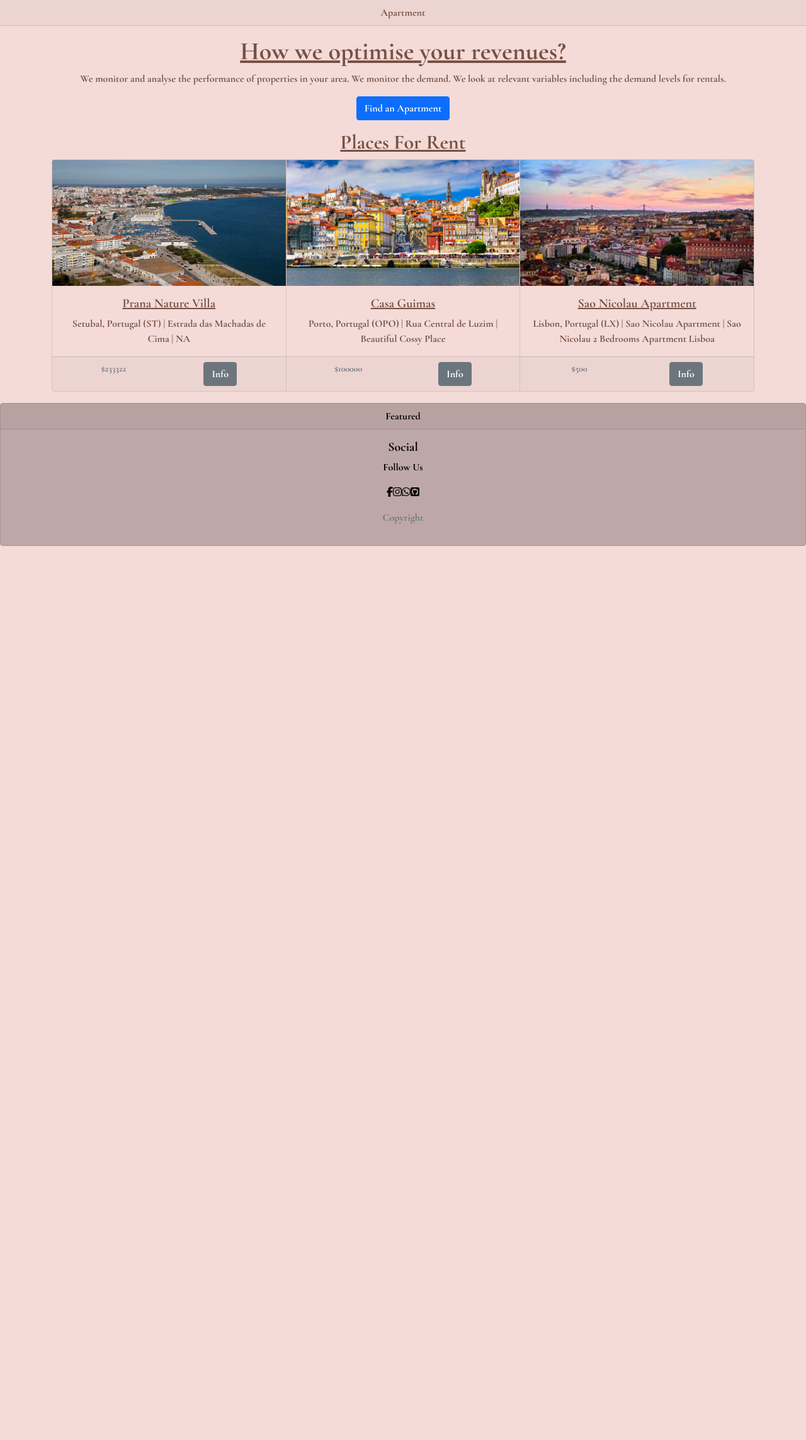
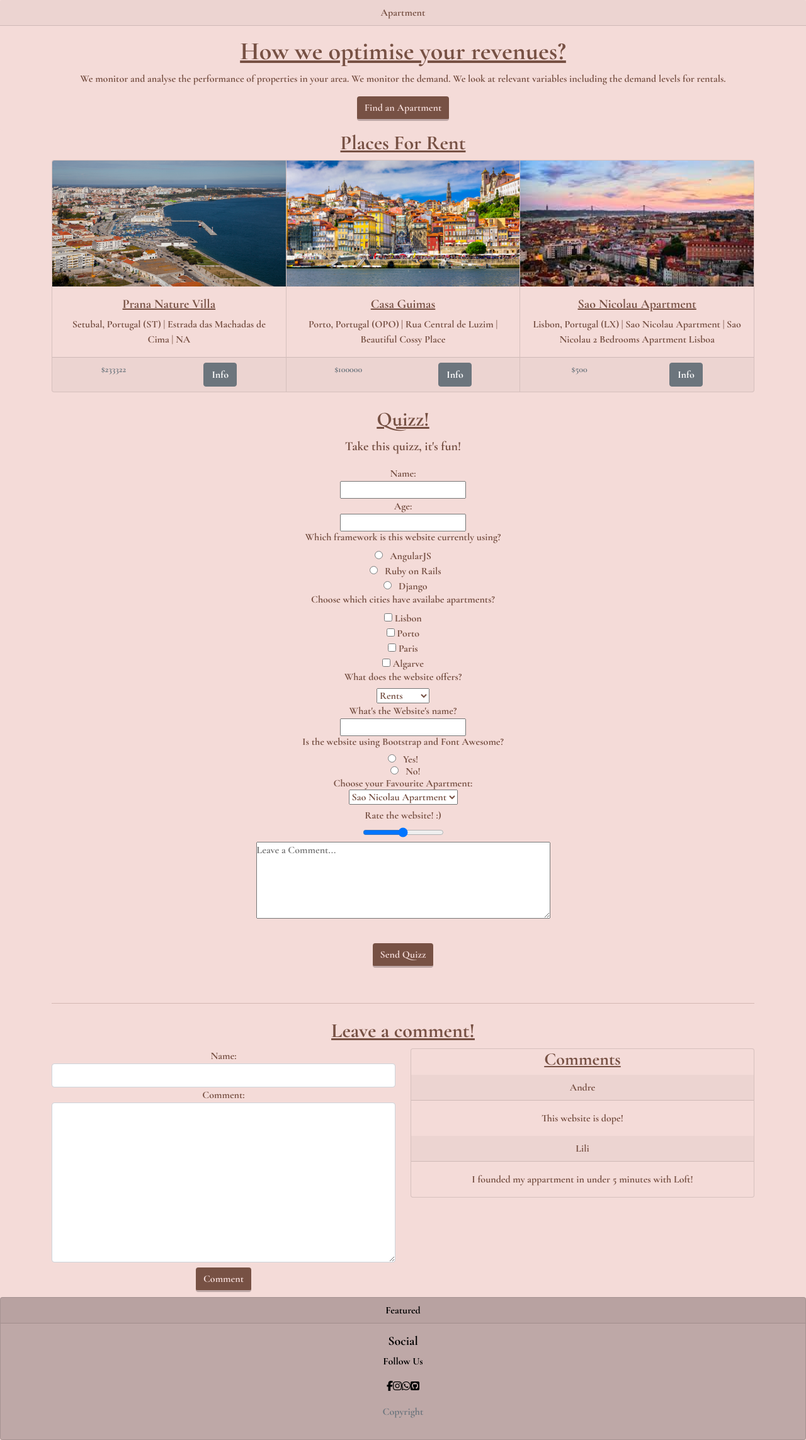
Before and after one commit to 21902652-TomeAlvim/LoftsTomeAlvim, a Django app: page / in a window 1280 px wide. Shown: the part 56-2343 px from the top of the page at 63% size. Before the commit the page ends 923 px from the top, so only its background shows below. Run offline with Django 3.2, Linux system fonts and the light colour scheme; data comes from the database, SQL or seed files in the repository; both versions use the stored data as it was after the commit; parts of the project's set-up code (start-up, migrations or seed data) failed here and were passed over; some libraries are stand-ins or nearby versions.

Commit message:
Created Forms

```diff
--- /dev/null
+++ b/loft/forms.py
@@ -0,0 +1,7 @@
+from django import forms
+
+class CommentForm(forms.Form):
+    username = forms.CharField(label="Name", max_length=50)
+    description = forms.CharField(label="Comment", widget=forms.Textarea,  max_length=300)
+    username.widget.attrs.update({"class": "form-control"})
+    description.widget.attrs.update({"class": "form-control"})
--- a/loft/models.py
+++ b/loft/models.py
@@ -27,6 +27,7 @@ class Contact(models.Model):
     phone_number = models.CharField(max_length=25)
     email = models.EmailField(max_length=254)
     message = models.CharField(max_length=500)
+    date_of_birth = models.DateField(auto_now=False, null=True)
     loft = models.ForeignKey(Loft, on_delete=models.CASCADE, related_name="contacts")
     def __str__(self):
         return f'{self.username} ({self.phone_number}) - {self.email}: "{self.message[20]}"'
@@ -39,7 +40,7 @@ class Quizz(models.Model):
     age = models.IntegerField()
     comments = models.CharField(max_length=300)
     def __str__(self):
-        return f'{self.username} ({self.age}) {self.score}% "{self.comments[30]}", <{self.timestamp}>'
+        return f'{self.username} ({self.age}) {self.score}% "{self.comments[:30]}", <{self.timestamp}>'
 
 class Answer(models.Model):
 
@@ -49,3 +50,10 @@ class Answer(models.Model):
     answer = models.CharField(max_length=300)
     def __str__(self):
         return f'{self.question} ({self.answer})'
+
+class Comment(models.Model):
+
+    username = models.CharField(max_length=50, blank=True, null=True)
+    description = models.CharField(max_length=300)
+    def __str__(self):
+        return f'{self.username}: {self.description}'
--- a/loft/static/loft/css/base.css
+++ b/loft/static/loft/css/base.css
@@ -9,11 +9,11 @@
 body > .navbar {
 	background-color: #BEA8A7 !important;
 }
-body > #big-content {
+body #big-content {
 	background-color: #F4DBD8;
 	min-height: 80vh;
 }
-body > #footer {
+body #footer {
 	background-color: #BEA8A7;
 }
 body #footer * {
@@ -22,3 +22,14 @@ body #footer * {
 .card {
 	background-color: #F4DBD8;
 }
+.btn-primary {
+	background-color: #775144;
+	color: #F4DBD8;
+	border: 0;
+	border-bottom: 3px solid #BEA8A7;
+}
+.btn-primary:hover, .btn-primary:focus {
+	background-color: #BEA8A7;
+	border-bottom: 3px solid #775144;
+	color: #775144;
+}
--- a/loft/templates/loft/base.html
+++ b/loft/templates/loft/base.html
@@ -50,10 +50,12 @@
     </div>
   </div>
 </nav>
+
 <div id='big-content'>
   {% block main %}
   {% endblock %}
 </div>
+
 <div id="footer" class="card text-center">
   <div class="card-header">
     Featured
--- a/loft/templates/loft/home.html
+++ b/loft/templates/loft/home.html
@@ -16,7 +16,6 @@
     </div>
     <h2 class="title">Places For Rent</h2>
     <div class="container">
-        <!--<div class="row d-flex justify-content-center">-->
         <div class="card-group">
             {% for loft in lofts %}
                 <div class="card text-center">
@@ -38,4 +37,89 @@
             {% endfor %}
         </div>
     </div>
+    <div class="container mt-4">
+        <div class="jumbotron jumbotron-fluid text-center">
+            <h2 class="title">Quizz!</h2>
+            <p class="lead">Take this quizz, it's fun!</p>
+            <form action="{% url 'loft:quizz_form' %}" method="post">
+                {% csrf_token %}
+                <label for="name">Name:</label><br>
+                <input type="text" id="name" name="name"><br>
+                <label for="age">Age:</label><br>
+                <input type="number" id="age" name="age"><br>
+                <h6>Which framework is this website currently using?</h6>
+                <input type="radio" id="AngularJS" name="framework" value="AngularJS">
+                <label for="AngularJS">AngularJS</label><br>
+                <input type="radio" id="RubyonRails" name="framework" value="RubyonRails">
+                <label for="RubyonRails">Ruby on Rails</label><br>
+                <input type="radio" id="Django" name="framework" value="Django">
+                <label for="Django">Django</label>
+                <br>
+                <h6>Choose which cities have availabe apartments?</h6>
+                <input type="checkbox" id="lisbon" name="city1" value="lisbon">
+                <label for="lisbon">Lisbon</label><br>
+                <input type="checkbox" id="porto" name="city2" value="porto">
+                <label for="porto">Porto</label><br>
+                <input type="checkbox" id="paris" name="city3" value="paris">
+                <label for="paris">Paris</label><br>
+                <input type="checkbox" id="algarve" name="city4" value="algarve">
+                <label for="algarve">Algarve</label>
+                <br>
+                <h6>What does the website offers?</h6>
+                <select name="modality">
+                    <option value="rents" selected>Rents</option>
+                    <option value="purchases">Purchases</option>
+                    <option value="both">Both</option>
+                </select>
+                <br>
+                <label for="website_name">What's the Website's name?</label><br>
+                <input type="text" id="website_name" name="website_name"><br>
+                <h6>Is the website using Bootstrap and Font Awesome?<h6>
+                <input type="radio" id="yes" name="b_and_fa" value="yes">
+                <label for="yes">Yes!</label><br>
+                <input type="radio" id="no" name="b_and_fa" value="no">
+                <label for="no">No!</label><br>
+                Choose your Favourite Apartment:
+                <br>
+                <select name="select">
+                {% for loft in lofts %}
+                    <option value="{{loft.id}}" selected>{{loft.name}}</option>
+                {% endfor %}
+                </select>
+                <br>
+                <h6>Rate the website! :)</h6>
+                <input type="range" min="0" max="10" step="0.1">
+                <br>
+                <textarea name="textarea" cols=50 rows=5 placeholder="Leave a Comment..."></textarea>
+                <p class="lead m-0 p-4">
+                    <input type="submit" value="Send Quizz" class="btn btn-primary m-2">
+                </p>
+            </form>
+            <hr class="my-4">
+            <h2 class="title">Leave a comment!</h2>
+            <div class="row d-flex justify-content-center">
+                <div class="col">
+                    <form action="{% url 'loft:comment_form' %}" method="post">
+                        {% csrf_token %}
+                        {{ comment_f }}
+                        <input type="submit" value="Comment" class="btn btn-primary m-2">
+                    </form>
+                </div>
+                <div class="col">
+                    <div class="card">
+                        <h3 class="card-title title">Comments</h3>
+                        {% for comment in comments  %}
+                        <div class="card-header">
+                           {{ comment.username }}
+                        </div>
+                        <div class="card-body">
+                            <p class="card-text">
+                                {{ comment.description }}
+                            </p>
+                        </div>
+                        {% endfor %}
+                    </div>
+                </div>
+        </div>
+    </div>
 {% endblock %}
--- a/loft/urls.py
+++ b/loft/urls.py
@@ -4,5 +4,7 @@ from . import views
 app_name = "loft"
 
 urlpatterns = [
-    path('', views.loft_home, name='home')
+    path('', views.loft_home, name='home'),
+    path('comment', views.comment_form, name="comment_form"),
+    path('quizz', views.quizz_form, name="quizz_form")
 ]
--- a/loft/views.py
+++ b/loft/views.py
@@ -1,4 +1,49 @@
 from django.shortcuts import render
 from .models import *
+from .forms import *
+
 def loft_home(request):
-	return render(request, 'loft/home.html', {'lofts': Loft.objects.all()})
+	return render(request, 'loft/home.html', {'lofts': Loft.objects.all(), "comment_f": CommentForm(), "comments": Comment.objects.all()[:4]})
+
+def comment_form(request):
+	if request.method == "POST":
+		form = CommentForm(request.POST)
+		if form.is_valid():
+			comment = Comment(username=form.cleaned_data["username"], description=form.cleaned_data["description"])
+			comment.save()
+	return loft_home(request)
+
+def quizz_form(request):
+	if request.method == "POST":
+		name = request.POST['name']
+		age = request.POST['age']
+		comments = request.POST['textarea']
+		q = Quizz(username=name, age=age, comments=comments, score=0)
+		q.save()
+		framework = request.POST['framework']
+		answer1 = Answer(quizz=q, question="Which framework is this website currently using?", answer=framework, correct=framework.lower()=="django")
+		answer1.save()
+		modalty = request.POST['modality']
+		answer2 = Answer(quizz=q, question="What does the website offers?", answer=modalty, correct=modalty.lower()=="rents")
+		answer2.save()
+		website_name = request.POST['website_name']
+		answer3 = Answer(quizz=q, question="What's the Website's name?", answer=website_name, correct=website_name.lower()=="loft")
+		answer3.save()
+		b_and_fa = request.POST['b_and_fa']
+		answer4 = Answer(quizz=q, question="Is the website using Bootstrap and Font Awesome?", answer=b_and_fa, correct=b_and_fa.lower()=="yes")
+		answer4.save()
+		loft = Loft.objects.get(pk=int(request.POST['select']))
+		answer5 = Answer(quizz=q, question="Choose your Favourite Apartment:", answer=loft.name, correct=True)
+		answer5.save()
+		cities = ""
+		if "city1" in request.POST:
+			cities += "Lisboa "
+		if "city2" in request.POST:
+			cities += "Porto "
+		if "city3" in request.POST:
+			cities += "Paris "
+		if "city4" in request.POST:
+			cities += "Algarve "
+		answer6 = Answer(quizz=q, question="Choose which cities have availabe apartments?", answer=cities.strip().replace(" ", ", "), correct=True)
+		answer6.save()
+	return loft_home(request)
```
Also changed, not shown: db.sqlite3, loft/migrations/0004_auto_20210724_1546.py (added).
